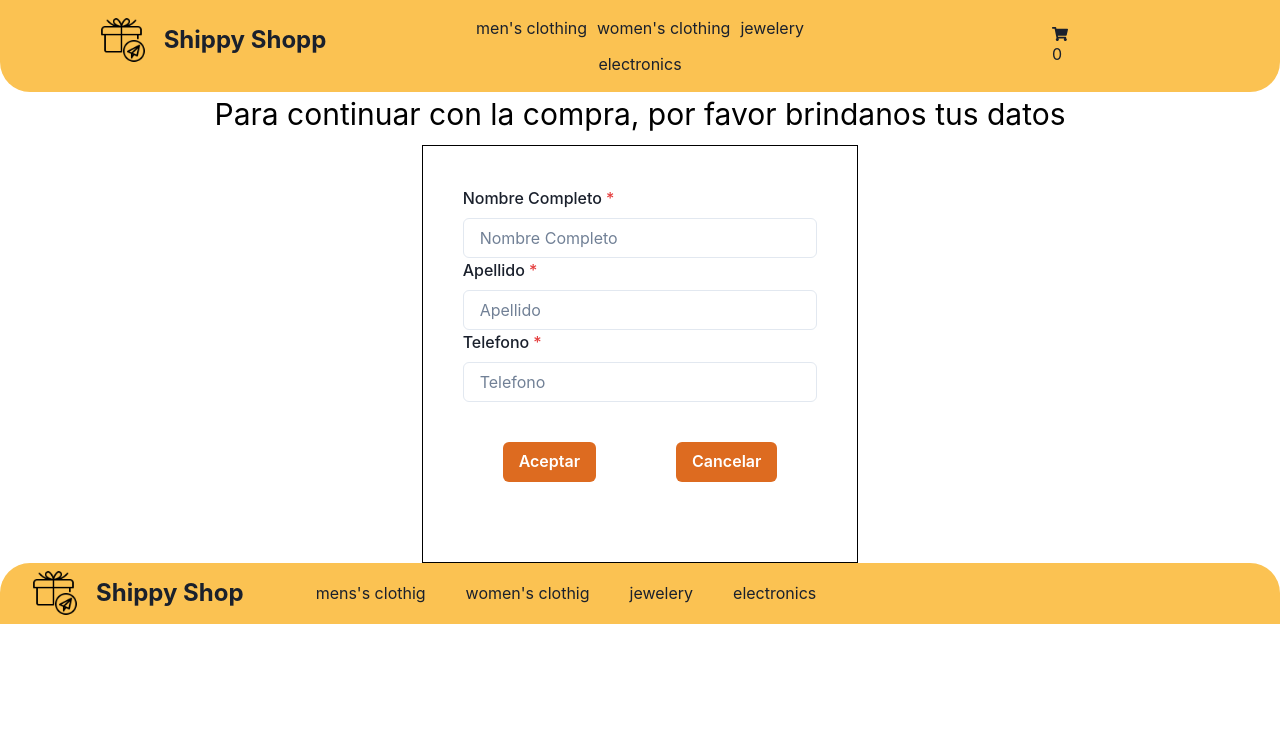
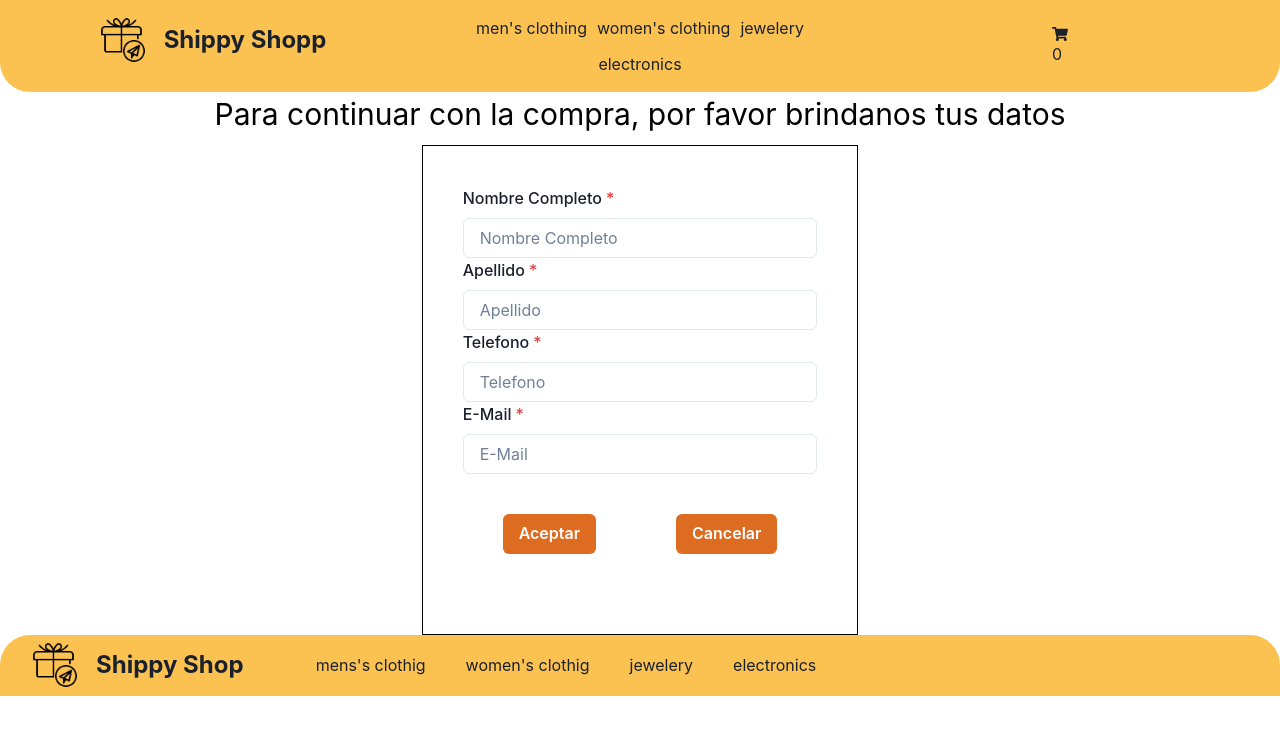
Before and after one commit to juanlujan22/shippy-shopp, a React (Vite) app: page /compra in a window 1280 px wide. Shown: the top 734 px of the page. Built offline with nearby package versions, Linux system fonts and the light colour scheme.

Commit message:
ajustes varios

```diff
--- a/src/components/CheckOut/CheckOut.jsx
+++ b/src/components/CheckOut/CheckOut.jsx
@@ -38,6 +38,7 @@ const CheckOut = () => {
     nombre: "",
     apellido: "",
     telefono: "",
+    email:""
   });
 
 
@@ -95,6 +96,16 @@ const CheckOut = () => {
                   onChange={handleChange}
                   name="telefono"
                   placeholder="Telefono"
+                />
+              </FormControl>
+              <FormControl isRequired>
+                <FormLabel>E-Mail</FormLabel>
+                <Input
+                  value={input.email}
+                  type="email"
+                  onChange={handleChange}
+                  name="email"
+                  placeholder="E-Mail"
                 />
               </FormControl>
               <Button m={10} colorScheme="orange" type="submit">
```
